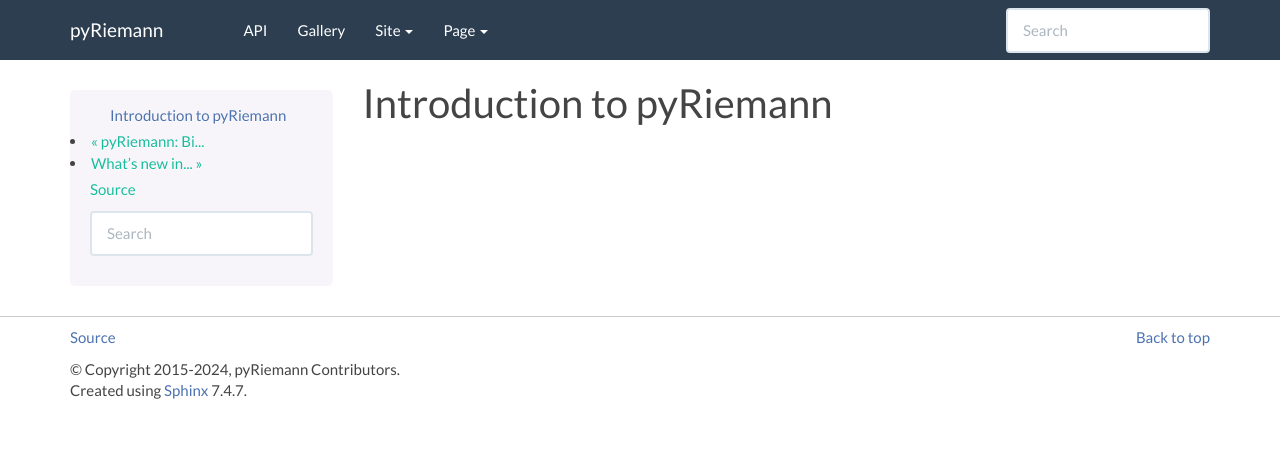
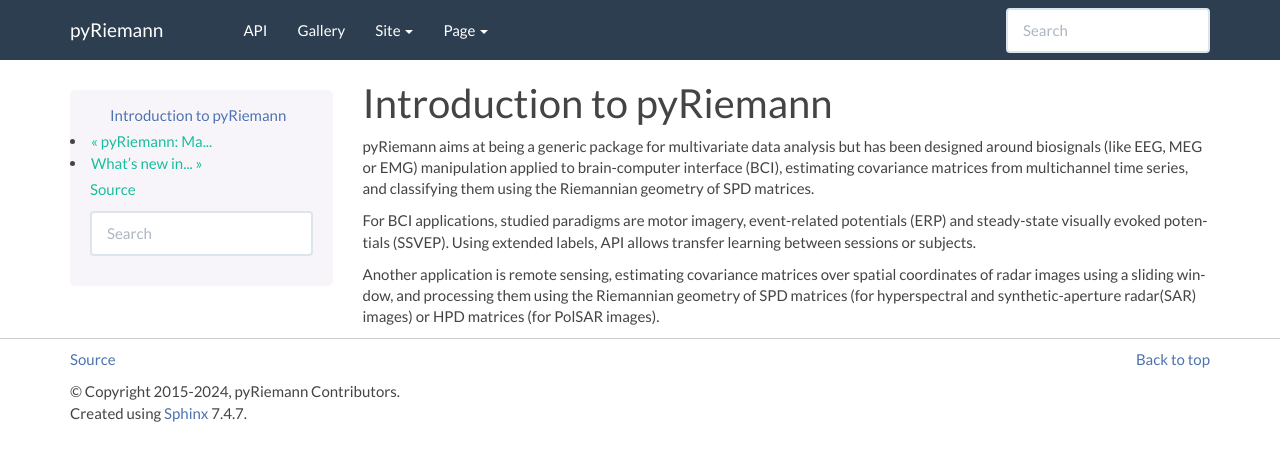
Before and after one commit to pyRiemann/pyRiemann, a Sphinx documentation site: the page built from doc/introduction.rst, in a window 1280 px wide. Shown: the top 461 px of the page. Built offline with Sphinx 7.4.7, drawn with Linux system fonts in a browser that asks for light colours; pages that are not in the unit, such as notebooks, are missing from menus; the version number could not be read and is left out.

Commit message:
improve package description

```diff
--- a/doc/introduction.rst
+++ b/doc/introduction.rst
@@ -2,3 +2,19 @@
 
 Introduction to pyRiemann
 =========================
+
+pyRiemann aims at being a generic package for multivariate data analysis
+but has been designed around biosignals (like EEG, MEG or EMG) manipulation
+applied to brain-computer interface (BCI),
+estimating covariance matrices from multichannel time series,
+and classifying them using the Riemannian geometry of SPD matrices.
+
+For BCI applications, studied paradigms are motor imagery,
+event-related potentials (ERP) and steady-state visually evoked potentials (SSVEP).
+Using extended labels, API allows transfer learning between sessions or subjects.
+
+Another application is remote sensing, estimating covariance matrices
+over spatial coordinates of radar images using a sliding window,
+and processing them using the Riemannian geometry of
+SPD matrices (for hyperspectral and synthetic-aperture radar(SAR) images)
+or HPD matrices (for PolSAR images).
--- a/setup.py
+++ b/setup.py
@@ -20,7 +20,7 @@
 setup(
     name="pyriemann",
     version=version,
-    description="Biosignals classification with Riemannian geometry",
+    description="Machine learning for multivariate data with Riemannian geometry",
     url="https://pyriemann.readthedocs.io",
     author="Alexandre Barachant",
     author_email="alexandre.barachant@gmail.com",
```
Also changed, not shown: README.md (+11 -5 lines), doc/index.rst (+2 -6 lines).
